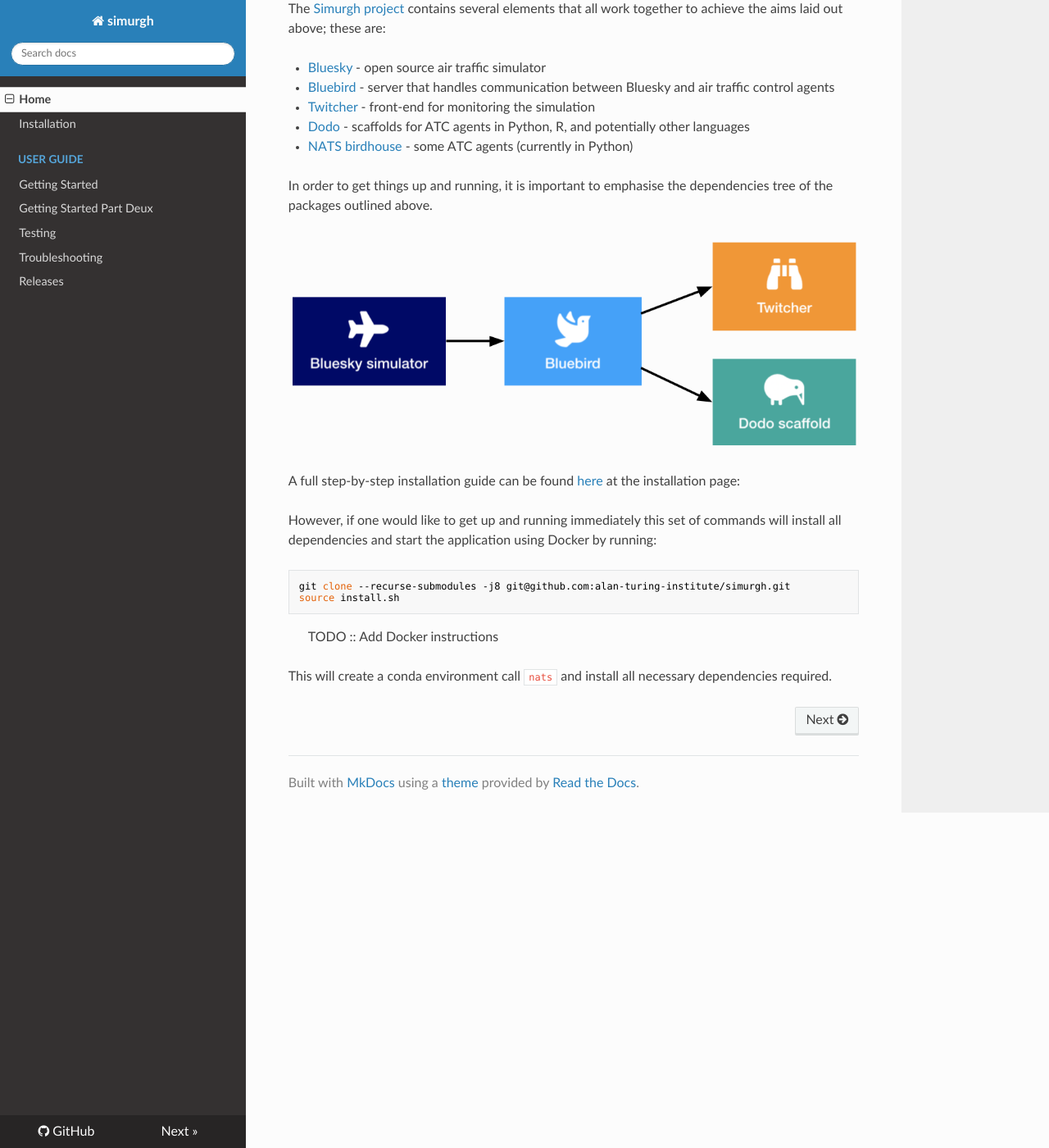
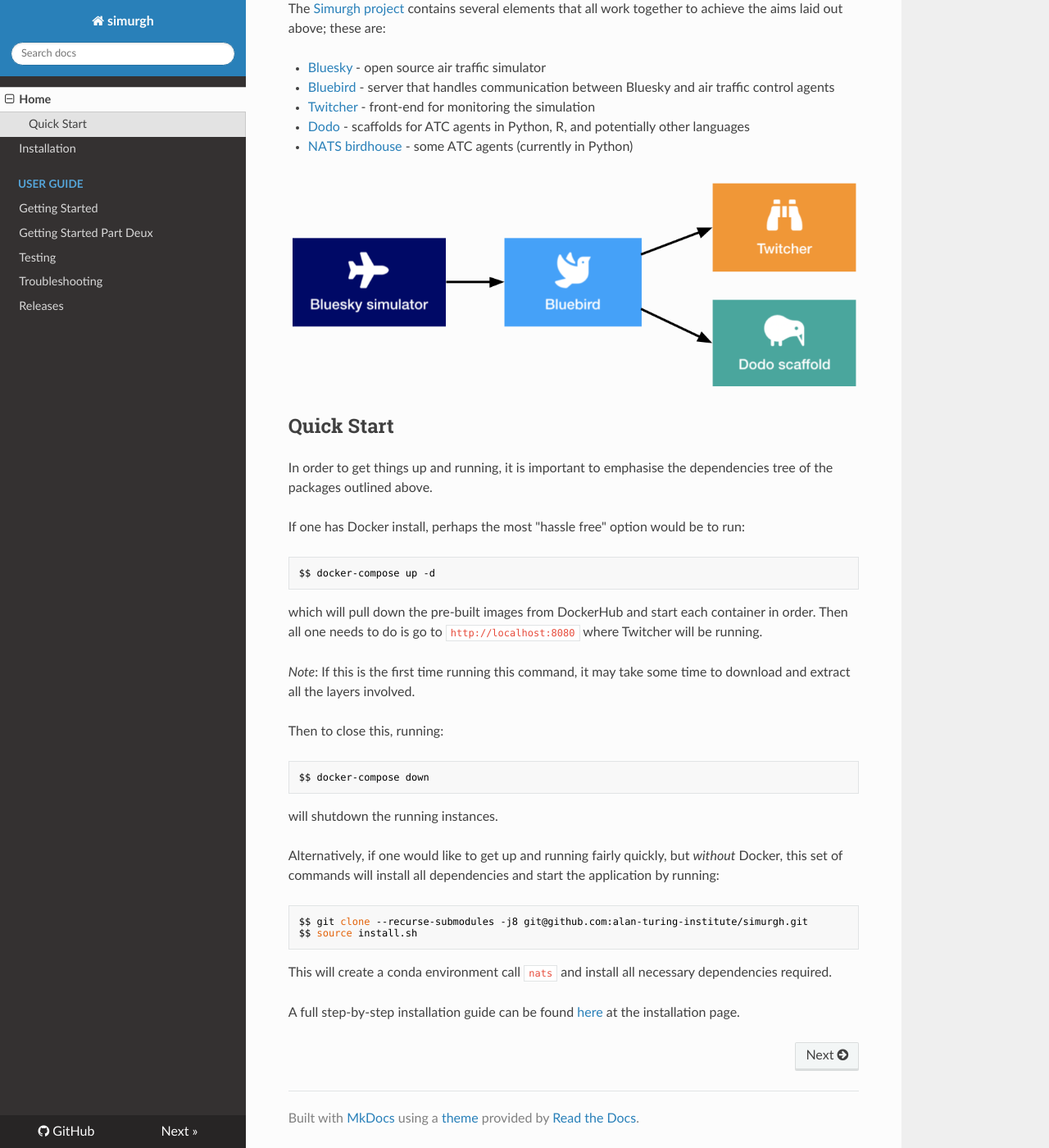
Before and after one commit to project-bluebird/simurgh, an MkDocs documentation site: the page built from docs/index.md, in a window 1280 px wide and 1400 px high, scrolled down 473 px. Shown: the whole window at 82% size. Built offline with MkDocs 1.6.1, drawn with Linux system fonts in a browser that asks for light colours; nearby versions of some CDN libraries.

Commit message:
Adding Quick Start section
This describes the commands to get up and running quickly using Docker
 Changes to be committed:
	modified:   docs/index.md

````diff
--- a/docs/index.md
+++ b/docs/index.md
@@ -31,23 +31,43 @@
 
 - [NATS birdhouse](https://github.com/alan-turing-institute/nats-birdhouse) - some ATC agents (currently in Python)
 
+![](img/simurgh-deps.png)
+
+## Quick Start
+
 In order to get things up and running, it is important to emphasise the
 dependencies tree of the packages outlined above.
 
-![](img/simurgh-deps.png)
-
-A full step-by-step installation guide can be found [here](https://alan-turing-institute.github.io/simurgh/install) at the installation page:
-
-However, if one would like to get up and running immediately this set of
-commands will install all dependencies and start the application using Docker by
-running:
+If one has Docker install, perhaps the most "hassle free" option would be to run:
 
 ```bash
-git clone --recurse-submodules -j8 git@github.com:alan-turing-institute/simurgh.git
-source install.sh
+$$ docker-compose up -d
 ```
+which will pull down the pre-built images from DockerHub and
+start each container in order. Then all one needs to do is go to
+`http://localhost:8080` where Twitcher will be running.
 
-> TODO :: Add Docker instructions
+_Note_: If this is the first time running this command, it may take some time to
+download and extract all the layers involved.
+
+Then to close this, running:
+
+```bash
+$$ docker-compose down
+```
+will shutdown the running instances.
+
+
+Alternatively, if one would like to get up and running fairly quickly, but
+_without_ Docker, this set of commands will install all dependencies and start the application
+by running:
+
+```bash
+$$ git clone --recurse-submodules -j8 git@github.com:alan-turing-institute/simurgh.git
+$$ source install.sh
+```
 
 This will create a conda environment call `nats` and install all necessary
 dependencies required.
+
+A full step-by-step installation guide can be found [here](https://alan-turing-institute.github.io/simurgh/install) at the installation page.
````
